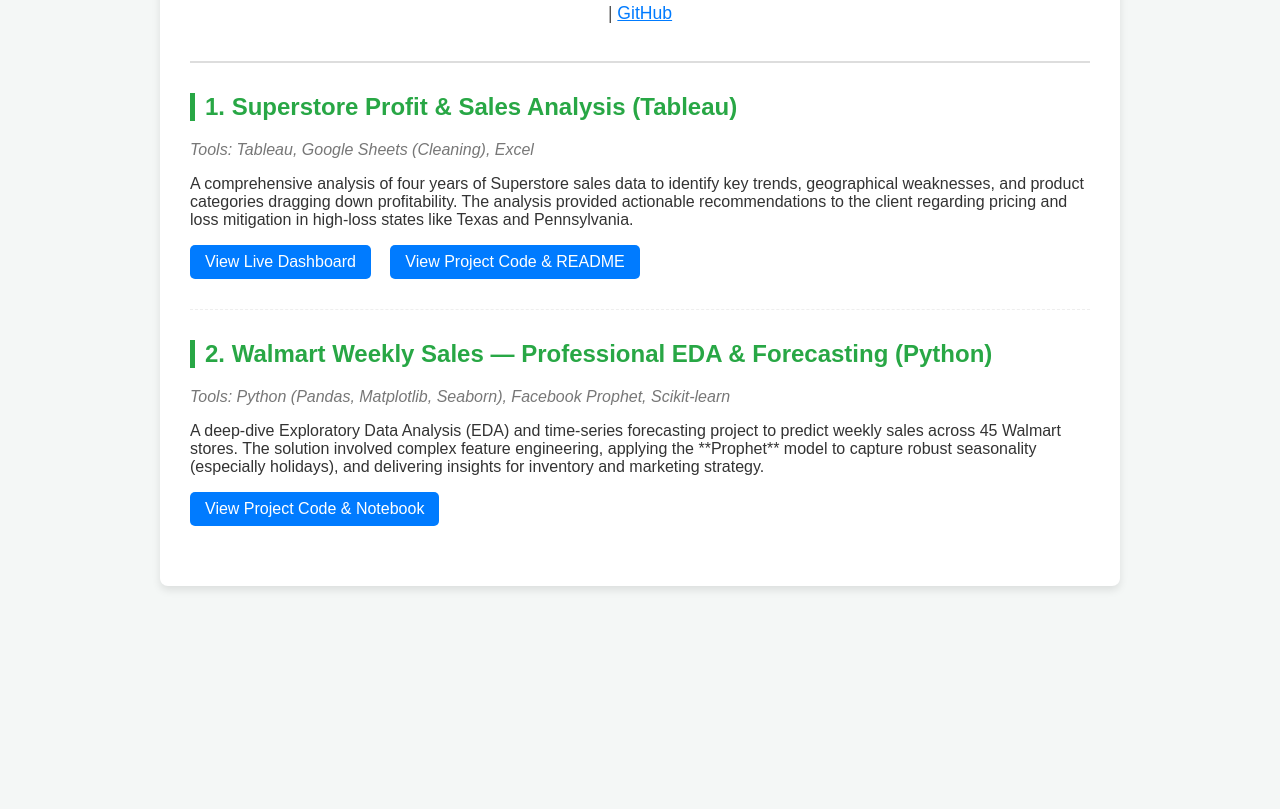
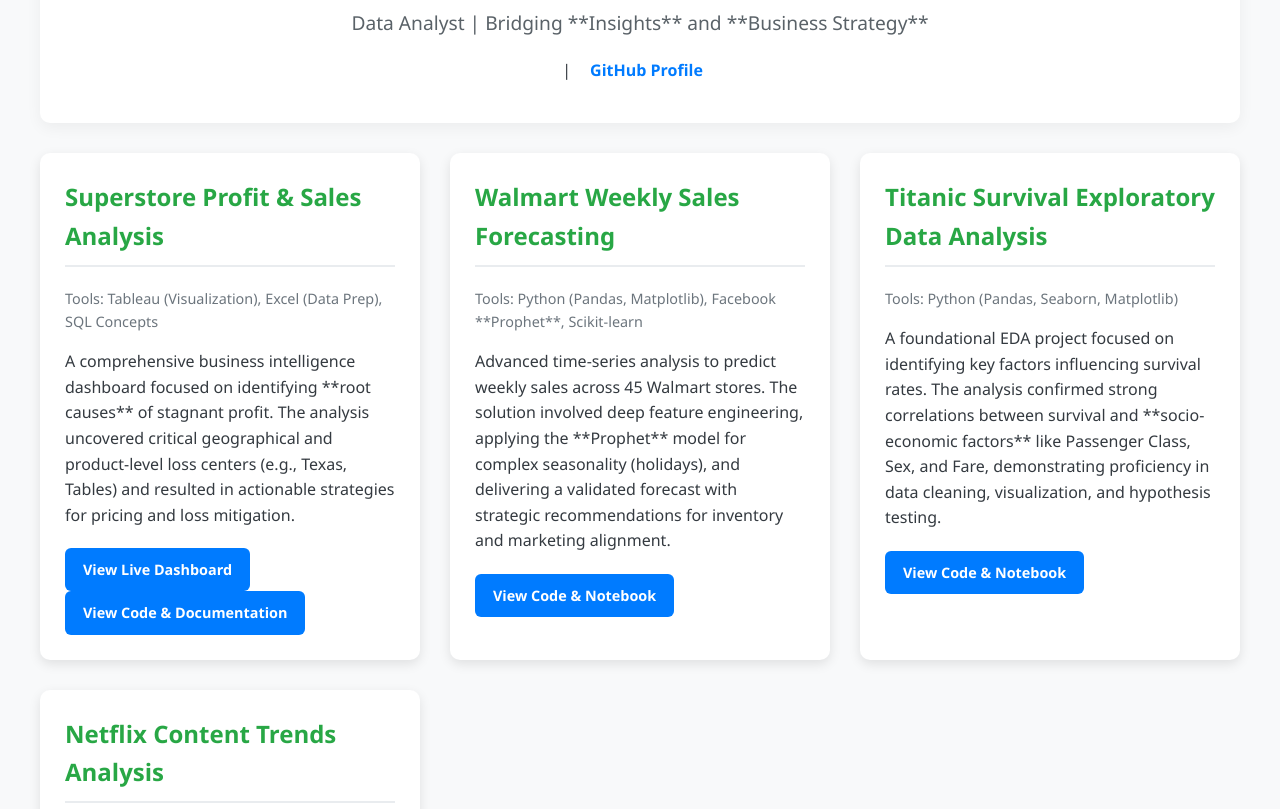
Before and after one commit to sreekarnati/sreekarnati.github.io, a plain HTML site: page index.html in a window 1280 px wide. Shown: the part 182-991 px from the top of the page. Before the commit the page ends 808 px from the top, so only its background shows below. Drawn offline with Linux system fonts and the light colour scheme.

Commit message:
Update index.html

```diff
--- a/index.html
+++ b/index.html
@@ -5,60 +5,93 @@
     <meta name="viewport" content="width=device-width, initial-scale=1.0">
     <title>Sree Vaishnav Karnati - Data Analyst Portfolio</title>
     <style>
+        /* General Styles for a Clean, Modern Look */
         body {
-            font-family: Arial, sans-serif;
+            font-family: 'Segoe UI', Tahoma, Geneva, Verdana, sans-serif;
             margin: 0;
-            padding: 40px;
-            background-color: #f4f7f6;
-            color: #333;
+            padding: 40px 20px;
+            background-color: #f8f9fa; /* Light background */
+            color: #343a40;
+            line-height: 1.6;
         }
         .container {
-            max-width: 900px;
+            max-width: 1200px;
             margin: 0 auto;
-            background-color: #fff;
-            padding: 30px;
-            border-radius: 8px;
-            box-shadow: 0 4px 8px rgba(0,0,0,0.1);
         }
+
+        /* Header and Introduction */
         header {
             text-align: center;
-            padding-bottom: 20px;
-            border-bottom: 2px solid #ddd;
+            padding: 40px 0;
+            margin-bottom: 30px;
+            background-color: #ffffff;
+            border-radius: 10px;
+            box-shadow: 0 5px 15px rgba(0, 0, 0, 0.05);
         }
         header h1 {
             color: #007bff;
-            margin-bottom: 5px;
+            margin-bottom: 8px;
+            font-size: 2.5em;
         }
         header p {
-            font-size: 1.1em;
-            color: #555;
+            font-size: 1.2em;
+            color: #5a6268;
         }
-        .project-section {
-            padding: 30px 0;
-            border-bottom: 1px dashed #eee;
+        .social-links {
+            margin-top: 15px;
         }
-        .project-section:last-child {
-            border-bottom: none;
+        .social-links a {
+            color: #007bff;
+            text-decoration: none;
+            margin: 0 15px;
+            font-weight: 600;
         }
-        .project-section h2 {
+        .social-links a:hover {
+            text-decoration: underline;
+        }
+
+        /* Project Grid and Cards */
+        .project-grid {
+            display: grid;
+            grid-template-columns: repeat(auto-fit, minmax(300px, 1fr));
+            gap: 30px;
+        }
+        .project-card {
+            background-color: #ffffff;
+            padding: 25px;
+            border-radius: 10px;
+            box-shadow: 0 4px 12px rgba(0, 0, 0, 0.1);
+            transition: transform 0.3s, box-shadow 0.3s;
+        }
+        .project-card:hover {
+            transform: translateY(-5px);
+            box-shadow: 0 6px 20px rgba(0, 0, 0, 0.15);
+        }
+        .project-card h2 {
             color: #28a745;
+            font-size: 1.5em;
             margin-top: 0;
-            border-left: 5px solid #28a745;
-            padding-left: 10px;
+            padding-bottom: 10px;
+            border-bottom: 2px solid #e9ecef;
         }
         .tools {
-            font-style: italic;
-            color: #777;
+            font-size: 0.9em;
+            color: #6c757d;
             margin-bottom: 15px;
+        }
+        .description {
+            margin-bottom: 20px;
         }
         .links a {
             display: inline-block;
-            margin-right: 15px;
-            padding: 8px 15px;
+            margin-right: 10px;
+            padding: 10px 18px;
             background-color: #007bff;
             color: white;
             text-decoration: none;
-            border-radius: 5px;
+            border-radius: 6px;
+            font-weight: 600;
+            font-size: 0.9em;
             transition: background-color 0.3s;
         }
         .links a:hover {
@@ -70,31 +103,51 @@
     <div class="container">
         <header>
             <h1>Sree Vaishnav Karnati</h1>
-            <p>Data Analyst | Bridging Data Insights and Business Strategy</p>
-            <p>
-                |
-                <a href="https://github.com/sreekarnati" target="_blank" style="color: #007bff;">GitHub</a>
-            </p>
+            <p>Data Analyst | Bridging **Insights** and **Business Strategy**</p>
+            <div class="social-links">|
+                <a href="https://github.com/sreekarnati" target="_blank">GitHub Profile</a>
+            </div>
         </header>
 
-        <section class="project-section">
-            <h2>1. Superstore Profit & Sales Analysis (Tableau)</h2>
-            <p class="tools">Tools: Tableau, Google Sheets (Cleaning), Excel</p>
-            <p>A comprehensive analysis of four years of Superstore sales data to identify key trends, geographical weaknesses, and product categories dragging down profitability. The analysis provided actionable recommendations to the client regarding pricing and loss mitigation in high-loss states like Texas and Pennsylvania.</p>
+        <section class="project-grid">
+
+            <div class="project-card">
+                <h2>Superstore Profit & Sales Analysis</h2>
+                <p class="tools">Tools: Tableau (Visualization), Excel (Data Prep), SQL Concepts</p>
+                <p class="description">A comprehensive business intelligence dashboard focused on identifying **root causes** of stagnant profit. The analysis uncovered critical geographical and product-level loss centers (e.g., Texas, Tables) and resulted in actionable strategies for pricing and loss mitigation.</p>
                 <div class="links">
                     <a href="https://public.tableau.com/app/profile/sree.vaishnav.karnati/viz/SuperstoreProfitSalesAnalysis_17636556003760/SuperstoreSalesDashboard?publish=yes" target="_blank">View Live Dashboard</a>
+                    <a href="https://github.com/sreekarnati/Superstore-Profit-Sales-Analysis" target="_blank">View Code & Documentation</a>
+                </div>
+            </div>
 
-                <a href="https://github.com/sreekarnati/Superstore_Sales_Analysis" target="_blank">View Project Code & README</a>
+            <div class="project-card">
+                <h2>Walmart Weekly Sales Forecasting</h2>
+                <p class="tools">Tools: Python (Pandas, Matplotlib), Facebook **Prophet**, Scikit-learn</p>
+                <p class="description">Advanced time-series analysis to predict weekly sales across 45 Walmart stores. The solution involved deep feature engineering, applying the **Prophet** model for complex seasonality (holidays), and delivering a validated forecast with strategic recommendations for inventory and marketing alignment.</p>
+                <div class="links">
+                    <a href="https://github.com/sreekarnati/Walmart_sales_Forecasting" target="_blank">View Code & Notebook</a>
                 </div>
-        </section>
+            </div>
 
-        <section class="project-section">
-            <h2>2. Walmart Weekly Sales — Professional EDA & Forecasting (Python)</h2>
-            <p class="tools">Tools: Python (Pandas, Matplotlib, Seaborn), Facebook Prophet, Scikit-learn</p>
-            <p>A deep-dive Exploratory Data Analysis (EDA) and time-series forecasting project to predict weekly sales across 45 Walmart stores. The solution involved complex feature engineering, applying the **Prophet** model to capture robust seasonality (especially holidays), and delivering insights for inventory and marketing strategy.</p>
+            <div class="project-card">
+                <h2>Titanic Survival Exploratory Data Analysis</h2>
+                <p class="tools">Tools: Python (Pandas, Seaborn, Matplotlib)</p>
+                <p class="description">A foundational EDA project focused on identifying key factors influencing survival rates. The analysis confirmed strong correlations between survival and **socio-economic factors** like Passenger Class, Sex, and Fare, demonstrating proficiency in data cleaning, visualization, and hypothesis testing.</p>
                 <div class="links">
-                <a href="https://github.com/sreekarnati/Walmart_Sales_Forecasting_Python" target="_blank">View Project Code & Notebook</a>
+                    <a href="https://github.com/sreekarnati/Titanic_EDA" target="_blank">View Code & Notebook</a>
                 </div>
+            </div>
+
+            <div class="project-card">
+                <h2>Netflix Content Trends Analysis</h2>
+                <p class="tools">Tools: Python (Pandas, Seaborn, Matplotlib)</p>
+                <p class="description">An analysis exploring the content strategy of Netflix, focusing on trends in genres, top directors, regional distribution, and content growth over time. This project demonstrates skills in handling categorical data, visualizing trends, and drawing **strategic insights** about library composition.</p>
+                <div class="links">
+                    <a href="https://github.com/sreekarnati/Netflix_Shows_EDA" target="_blank">View Code & Notebook</a>
+                </div>
+            </div>
+
         </section>
 
     </div>
```
Lines whose indentation alone changed are shown as unchanged.
